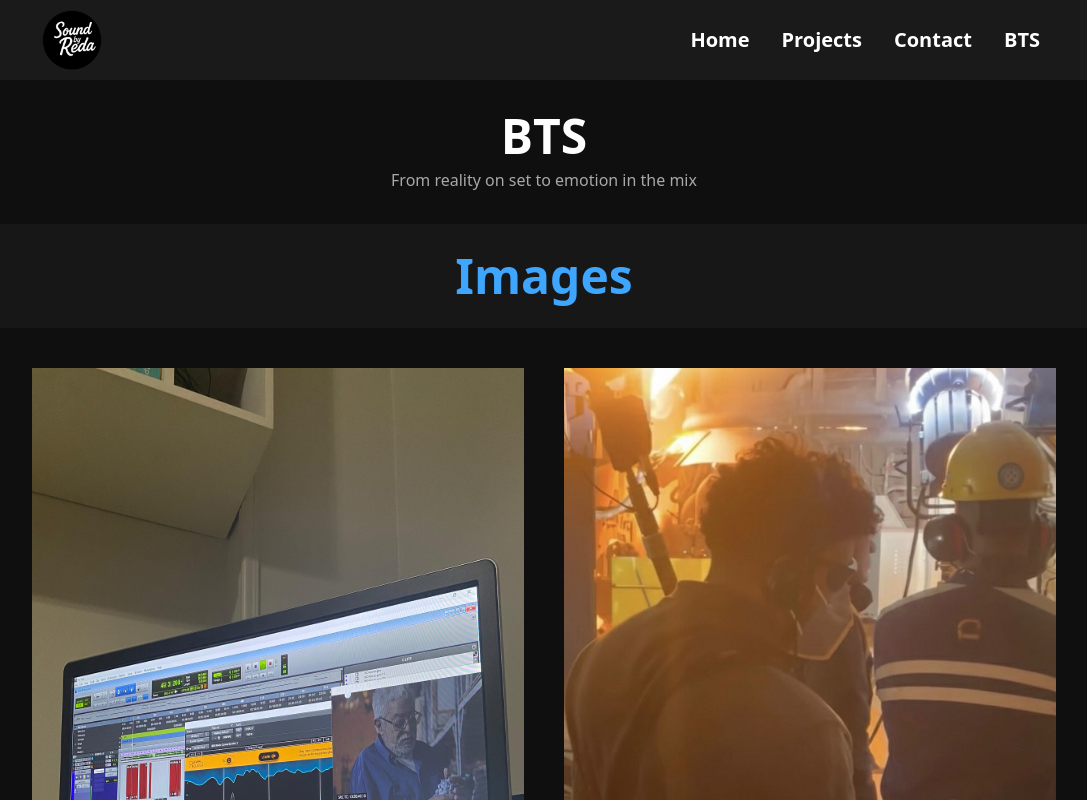
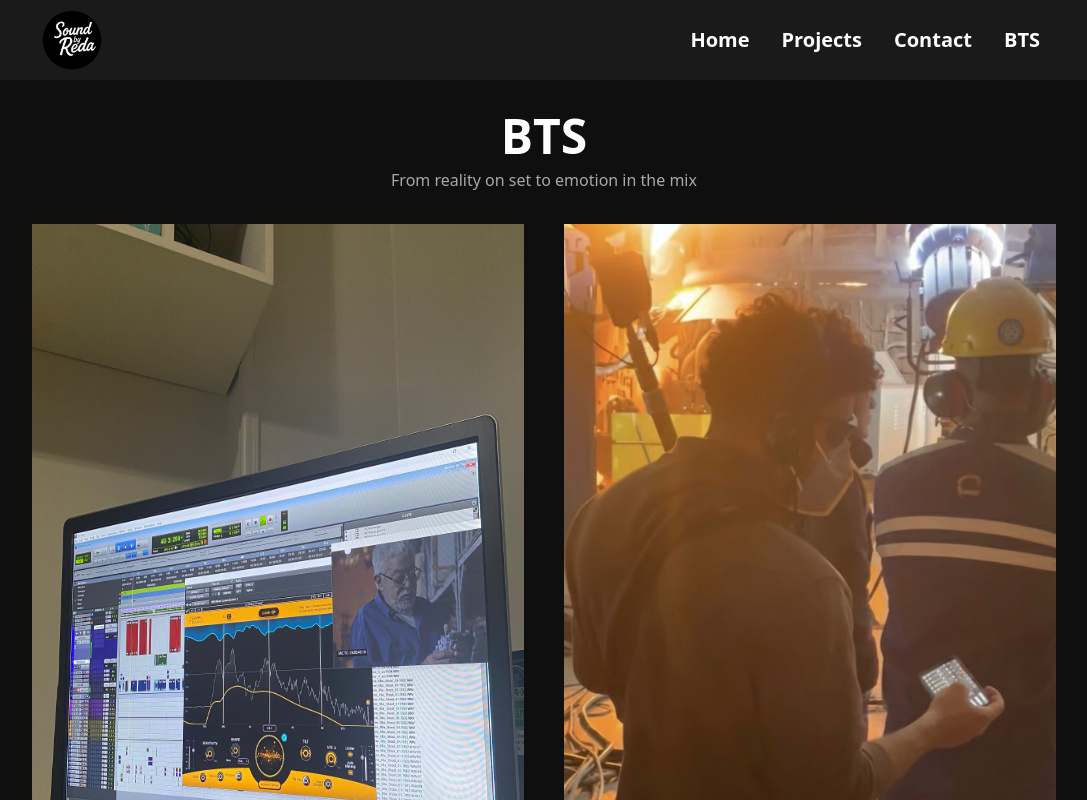
Before and after one commit to iiM0dy/sound-by-reda-portfolio, a Next.js app: page /bts in a window 1280 px wide. Shown: the top 800 px of the page, without its empty margins (96-1183 px from the left). Built offline with nearby package versions, Linux system fonts and the light colour scheme.

Commit message:
Update page.tsx

```diff
--- a/app/bts/page.tsx
+++ b/app/bts/page.tsx
@@ -19,10 +19,6 @@ const Bts = () => {
         <>
             <h1 className='text-4xl md:text-5xl font-bold text-white text-center mt-8'>BTS</h1>
             <p className='mt-2 text-[#A8A8A8] text-center mb-8'>From reality on set to emotion in the mix</p>
-
-            <div className='bg-[#1a1a1ac3] w-full py-7 text-center mb-10'>
-                <h1 className='text-4xl md:text-5xl font-bold text-[#3EA6FF] text-center'>Images</h1>
-            </div>
             <div className='flex flex-row justify-center px-4 md:px-8 lg:px-16 xl:px-32 2xl:px-64 h-full w-full'>
                 <div className='grid grid-cols-1 md:grid-cols-2 gap-x-10 gap-y-10'>
 
@@ -33,9 +29,7 @@ const Bts = () => {
                     ))}
                 </div>
             </div>
-            <div className='bg-[#1a1a1ac3] w-full py-7 text-center my-10'>
-                <h1 className='text-4xl md:text-5xl font-bold text-[#3EA6FF] text-center'>Videos</h1>
-            </div>
+            <br />
             <div className='flex flex-row justify-center px-4 md:px-8 lg:px-16 xl:px-32 2xl:px-64 h-full w-full'>
                 <div className='grid grid-cols-1 md:grid-cols-2 gap-x-10 gap-y-10'>
 
@@ -46,9 +40,9 @@ const Bts = () => {
                     ))}
                 </div>
             </div>
+            <br />
         </>
 
     )
 }
-// VID-20251224-WA0
 export default Bts
```
